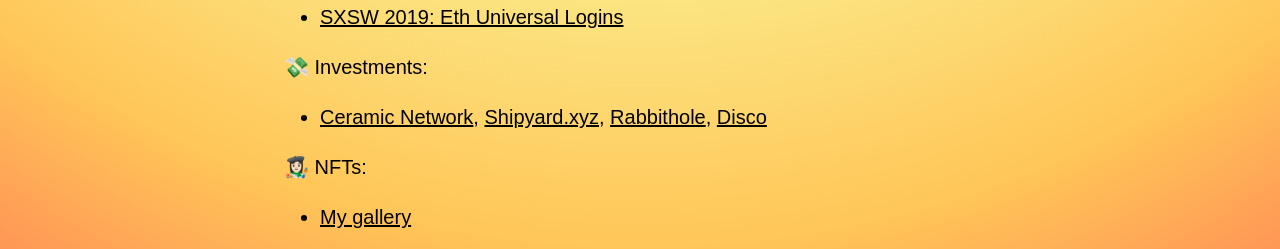
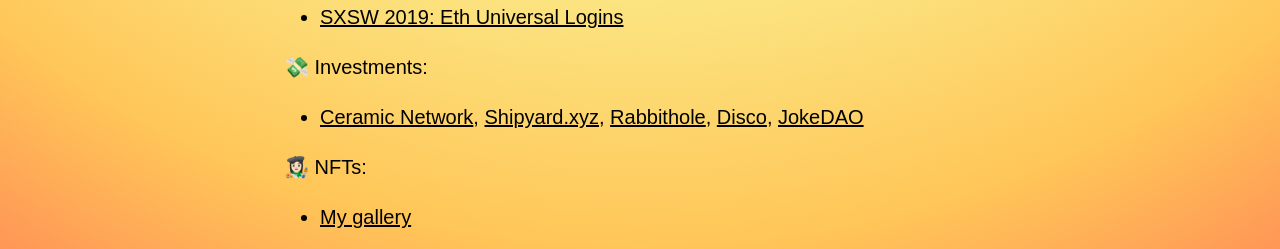
Before and after one commit to adeets-22/adeets-22.github.io, a Jekyll site: the page built from index.md, in a window 1280 px wide. Shown: the part 1871-2120 px from the top of the page. Built offline with Jekyll 4.4.1, drawn with Linux system fonts in a browser that asks for light colours.

Commit message:
Update index.md

```diff
--- a/index.md
+++ b/index.md
@@ -34,7 +34,7 @@
 - [SXSW 2019: Eth Universal Logins](https://www.youtube.com/watch?v=NhHs1lPCzK0https://www.youtube.com/watch?v=NhHs1lPCzK0)
 
 💸 Investments:
-- [Ceramic Network](https://ceramic.network/), [Shipyard.xyz](https://www.shipyard.xyz/), [Rabbithole](https://rabbithole.gg/), [Disco](https://www.disco.xyz/)
+- [Ceramic Network](https://ceramic.network/), [Shipyard.xyz](https://www.shipyard.xyz/), [Rabbithole](https://rabbithole.gg/), [Disco](https://www.disco.xyz/), [JokeDAO](https://twitter.com/jokedao_)
 
 👩🏻‍🎨 NFTs:
 - [My gallery](https://gallery.so/adeets_22)
```
